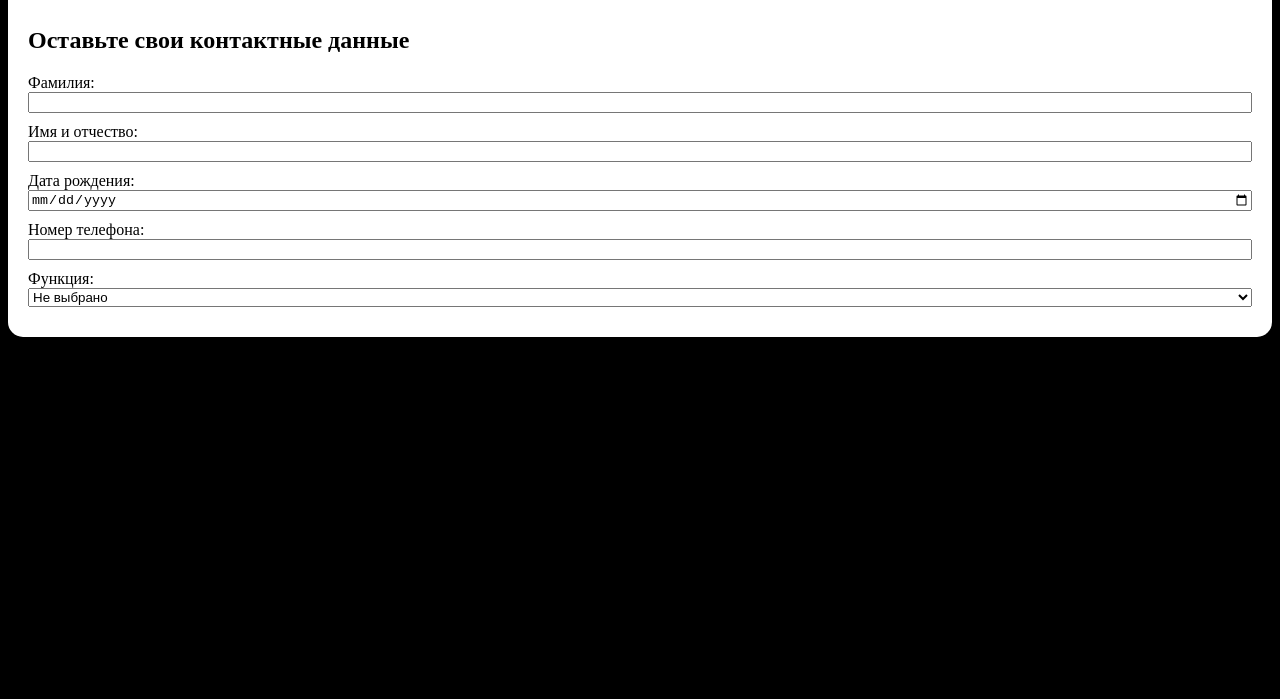
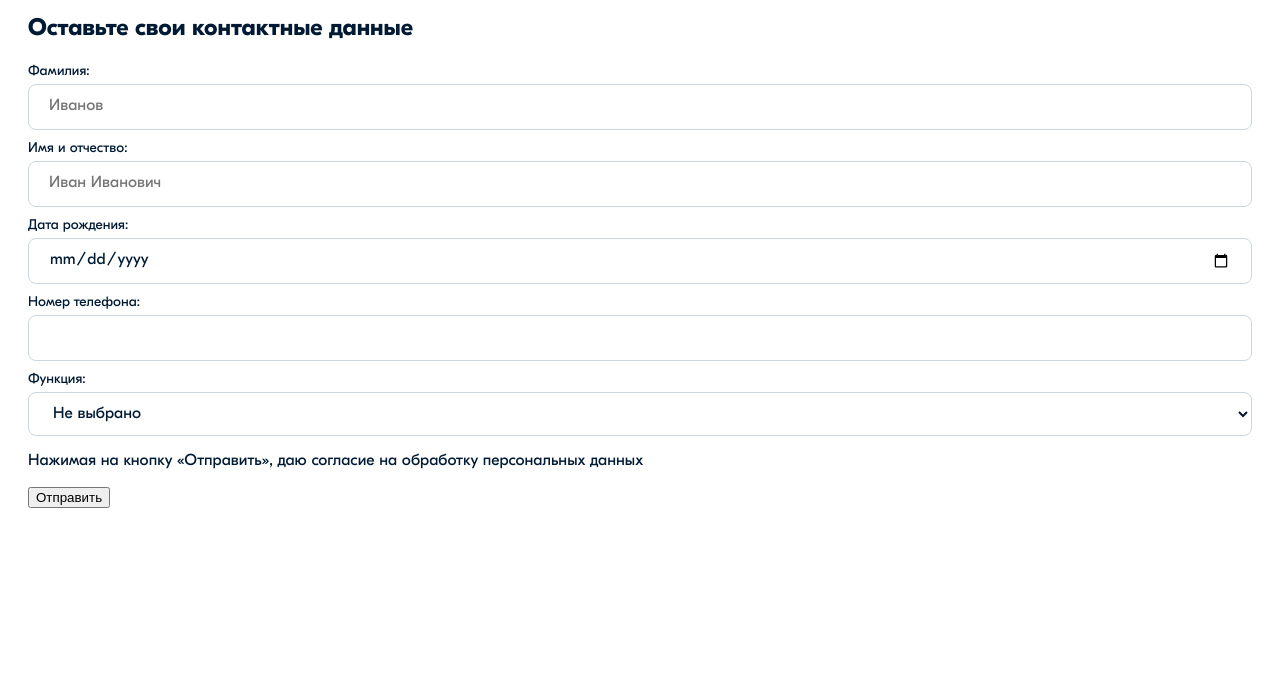
Before and after one commit to Hovan80/ozon, a plain HTML site: page index.html in a window 1280 px wide. Shown: the part 101-800 px from the top of the page. Drawn offline with Linux system fonts and the light colour scheme.

Commit message:
Добавлены стили текстовых полей

```diff
--- a/index.html
+++ b/index.html
@@ -8,33 +8,33 @@
     <title>Document</title>
 </head>
 <body>
-    <form action="" class="form-wrapper">
+    <section action="" class="form-wrapper">
         <h1>Хотите присоединиться к нам?</h1>
         <h2>Оставьте свои контактные данные</h2>
-
+        <form>
             <div class="input-wrapper">
-            <label for="second-name">Фамилия:</label>
-            <input id="last-name" name="last-name" type="text">
+                <label class="input-wrapper__label" for="last-name">Фамилия:</label>
+                <input class="input-wrapper__input" id="last-name" placeholder="Иванов" name="last-name" type="text">
             </div>
 
             <div class="input-wrapper">
-            <label for="first-name">Имя и отчество:</label>
-            <input id="first-name" name="first-name" type="text">
+                <label class="input-wrapper__label" for="first-name">Имя и отчество:</label>
+                <input class="input-wrapper__input" id="first-name" placeholder="Иван Иванович" name="first-name" type="text">
             </div>
 
             <div class="input-wrapper">
-            <label for="birthday">Дата рождения:</label>
-            <input id="birthday" name="birthday" type="date">
+                <label class="input-wrapper__label" for="birthday">Дата рождения:</label>
+                <input class="input-wrapper__input" id="birthday" name="birthday" type="date">
             </div>
 
             <div class="input-wrapper">
-            <label for="phone">Номер телефона:</label>
-            <input id="phone" name="phone" type="text">
+                <label class="input-wrapper__label" for="phone">Номер телефона:</label>
+                <input class="input-wrapper__input" id="phone" name="phone" type="text">
             </div>
 
             <div class="input-wrapper">
-            <label for="function">Функция:</label>
-            <select name="function" id="function">
+                <label class="input-wrapper__label" for="function">Функция:</label>
+                <select class="input-wrapper__input" name="function" id="function">
                     <option value="">Не выбрано</option>
                     <option value="Курьерские услуги по доставке товаров на авто компании">Курьерские услуги по доставке товаров на авто компании</option>
                     <option value="Курьерские услуги по доставке товаров на личном авто">Курьерские услуги по доставке товаров на личном авто</option>
@@ -42,7 +42,10 @@
                     <option value="Курьерские услуги по доставке товаров ">Курьерские услуги по доставке товаров</option>
                 </select>
             </div>
-    </form>
+        <form>
+        <p>Нажимая на кнопку «Отправить», даю согласие на обработку персональных данных</p>
+        <button>Отправить</button>
+    </section>
 
     <script src="main.js"></script>
 </body>
--- a/styles/fonts.css
+++ b/styles/fonts.css
@@ -0,0 +1,45 @@
+@font-face {
+    font-family: 'GT Eesti Pro Display';
+    font-style: normal;
+    font-weight: 200;
+    src: url(../assets/fonts/gteestiprodisplay_thin.otf);
+}
+
+@font-face {
+    font-family: 'GT Eesti Pro Display';
+    font-style: normal;
+    font-weight: 300;
+    src: url(../assets/fonts/gteestiprodisplay_light.otf);
+}
+
+@font-face {
+    font-family: 'GT Eesti Pro Display';
+    font-style: normal;
+    font-weight: 400;
+    src: url(../assets/fonts/gteestiprodisplay_regular.otf);
+}
+
+@font-face {
+    font-family: 'GT Eesti Pro Display';
+    font-style: normal;
+    font-weight: 500;
+    src: url(../assets/fonts/gteestiprodisplay_medium.otf);
+}
+
+@font-face {
+    font-family: 'GT Eesti Pro Display';
+    font-style: normal;
+    font-weight: 700;
+    src: url(../assets/fonts/gteestiprodisplay_bold.otf);
+}
+
+@font-face {
+    font-family: 'GT Eesti Pro Display';
+    font-style: normal;
+    font-weight: 900;
+    src: url(../assets/fonts/gteestiprodisplay_ultrabold.otf);
+}
+
+body{
+    font-family: 'GT Eesti Pro Display', Arial, sans-serif;
+}
--- a/styles/main.css
+++ b/styles/main.css
@@ -1,12 +1,13 @@
-body{
-    background-color: black;
-    font-family: "GT";
+:root{
+    --ozon-blue: #005bff;
+    --ozon-magenta: #f91155;
+    --ozon-dark-space: #001a34;
+    --ozon-figi: #00bebe;
+    --ozon-flamingo: #ff96bb;
 }
 
-.input-wrapper{
-    display: flex;
-    flex-direction: column;
-    margin-bottom: 10px;
+body{
+    color: #001a34;
 }
 
 .form-wrapper{
@@ -16,3 +17,32 @@ body{
     display: flex;
     flex-direction: column;
 }
+
+.input-wrapper{
+    display: flex;
+    flex-direction: column;
+    margin-bottom: 10px;
+}
+
+.input-wrapper__input{
+    background-color: transparent;
+    border: 1px solid rgb(204, 214, 222);
+    border-radius: 8px;
+    color: #001a34;
+    font-family: 'GT Eesti Pro Display';
+    font-size: 16px;
+    font-weight: 400;
+    height: 44px;
+    line-height: 1.33;
+    padding: 0 20px;
+}
+:active, :hover, :focus{
+    outline: none;
+    outline-offset: 0;
+}
+
+
+.input-wrapper__label{
+    margin-bottom: 4px;
+    font-size: 14px;
+}
```
Lines whose indentation alone changed are shown as unchanged.
